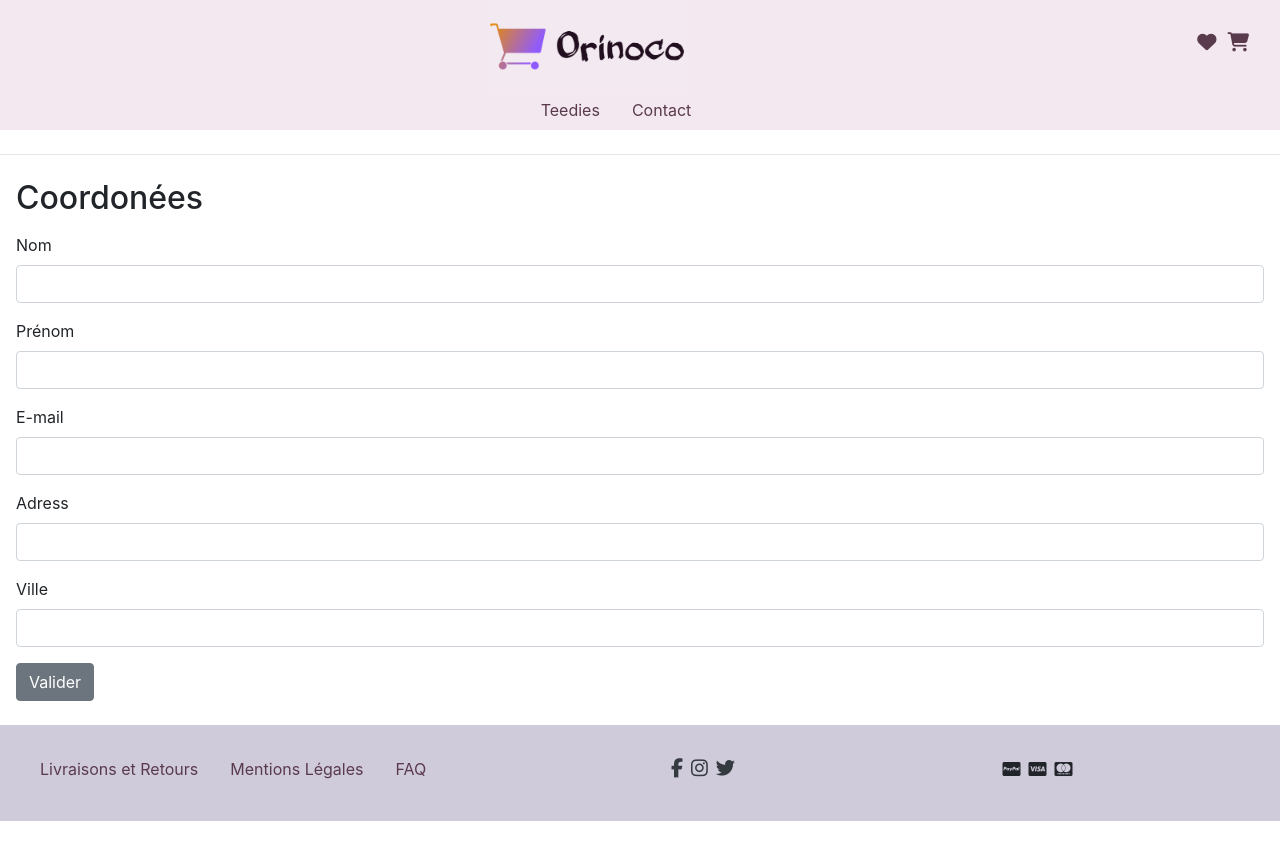
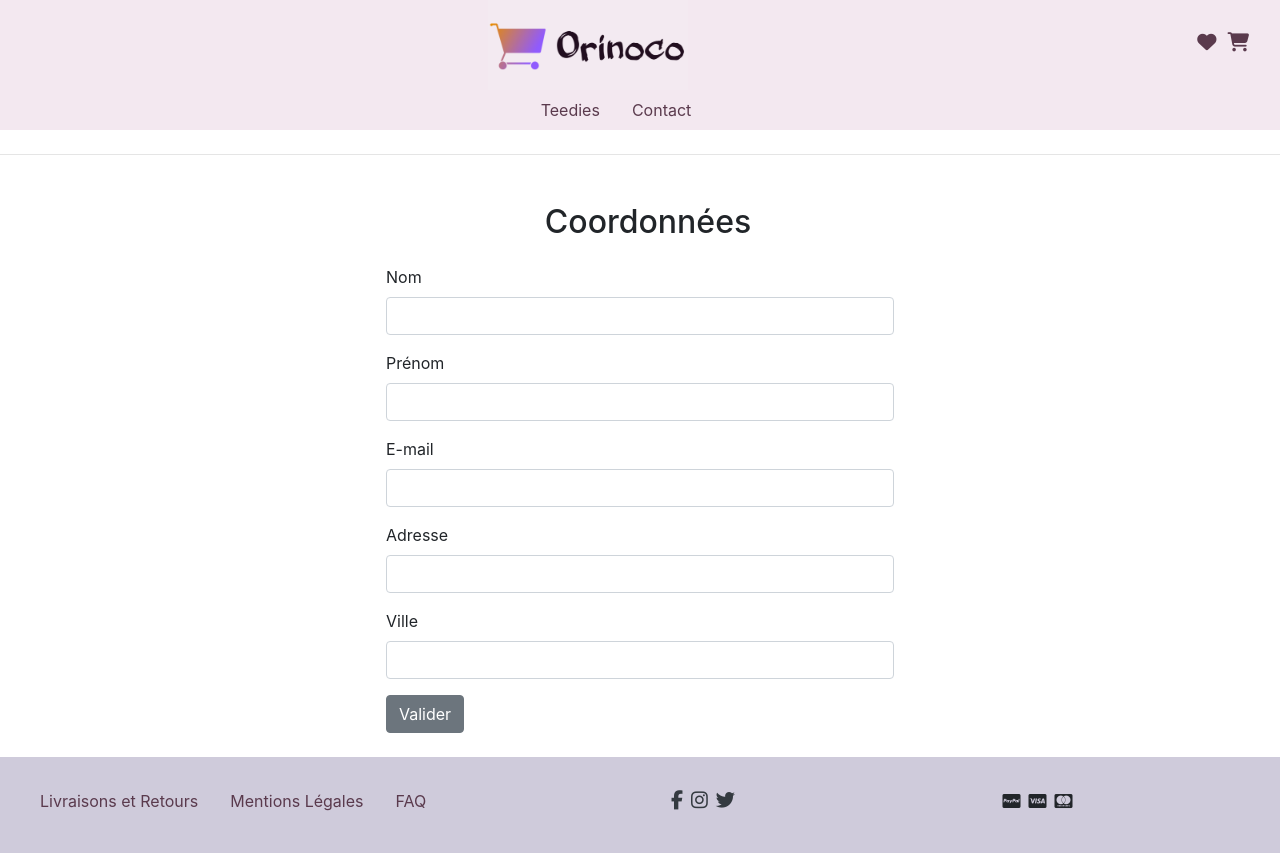
Before and after one commit to alebejarano/alejandrabejarano_5_22022021, a website: page cart.html in a window 1280 px wide. Before the commit the page ends 821 px from the top, so only its background shows below. Drawn offline with nearby package versions, Linux system fonts and the light colour scheme.

Commit message:
little html  modifs

```diff
--- a/cart.html
+++ b/cart.html
@@ -50,30 +50,37 @@
             <!---Item in cart will appear-->
         </div>
         <hr>
-        <h2 class="ml-3 mt-4">Coordonées</h2>
+        <h2 class="ml-3 mt-5 text-center">Coordonnées</h2>
+        <div class="container">
+            <div class="row justify-content-lg-center">
+                <div class="col-lg-6">
                     <form method="POST" class="m-3">
                         <div class="form-group">
                             <label for="lastName">Nom</label>
-                <input type="text" name="lastName" class="form-control" id="lastName" aria-required=”true”>
+                            <input type="text" name="lastName" class="form-control" id="lastName" aria-required=”true” required>
                         </div>
                         <div class="form-group">
                             <label for="firstName">Prénom</label>
-                <input type="text" name="firstName" class="form-control" id="firstName" aria-required=”true”>
+                            <input type="text" name="firstName" class="form-control" id="firstName" aria-required=”true” required>
                         </div>
                         <div class="form-group">
                             <label for="email">E-mail</label>
-                <input type="email" class="form-control" id="email" name="custumer_mail" aria-describedby="emailHelp" aria-required=”true”>
+                            <input type="email" class="form-control" id="email" name="custumer_mail" aria-describedby="emailHelp" aria-required=”true” required>
                         </div>
                         <div class="form-group">
-                <label for="address">Adress</label>
-                <input type="text" name="address" class="form-control" id="address" aria-required=”true”>
+                            <label for="address">Adresse</label>
+                            <input type="text" name="address" class="form-control" id="address" aria-required=”true” required>
                         </div>
                         <div class="form-group">
                             <label for="city">Ville</label>
-                <input type="text" name="city" class="form-control" id="city" aria-required=”true”>
+                            <input type="text" name="city" class="form-control" id="city" aria-required=”true” required>
                         </div>
                         <button type="submit" class="btn btn-secondary" id="redirect">Valider</button>
                     </form>
+                </div>
+            </div>
+        </div>
+
     </main>
     <footer class="mt-2">
         <div class="container-fluid footer-background p-4">
@@ -110,12 +117,5 @@
             </div>
         </div>
     </footer>
-    <script src="https://cdn.jsdelivr.net/npm/popper.js@1.16.1/dist/umd/popper.min.js"
-        integrity="sha384-9/reFTGAW83EW2RDu2S0VKaIzap3H66lZH81PoYlFhbGU+6BZp6G7niu735Sk7lN"
-        crossorigin="anonymous"></script>
-    <script src="https://cdn.jsdelivr.net/npm/bootstrap@4.6.0/dist/js/bootstrap.min.js"
-        integrity="sha384-+YQ4JLhjyBLPDQt//I+STsc9iw4uQqACwlvpslubQzn4u2UU2UFM80nGisd026JF"
-        crossorigin="anonymous"></script>
 </body>
-
 </html>
```
Also changed, not shown: index.html (+0 -2 lines), orderConfirm.html (+0 -2 lines), productPreview.html (+0 -2 lines). Lines whose indentation alone changed are shown as unchanged.
